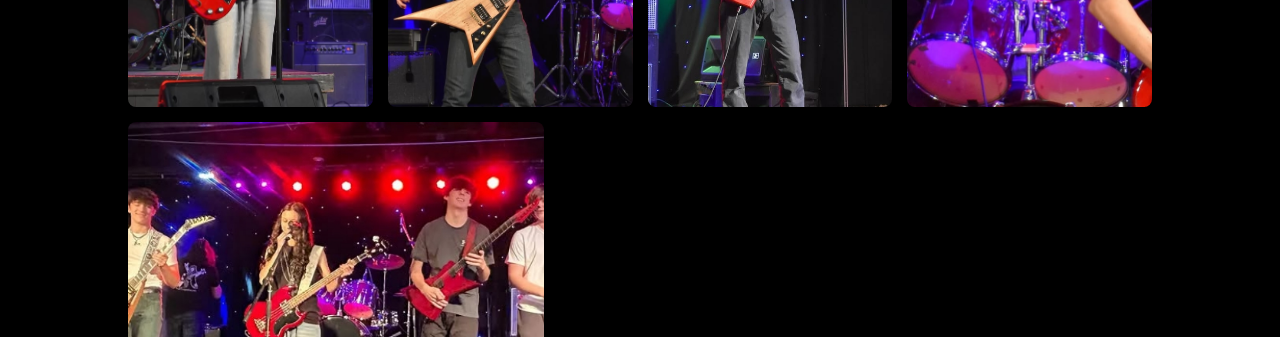
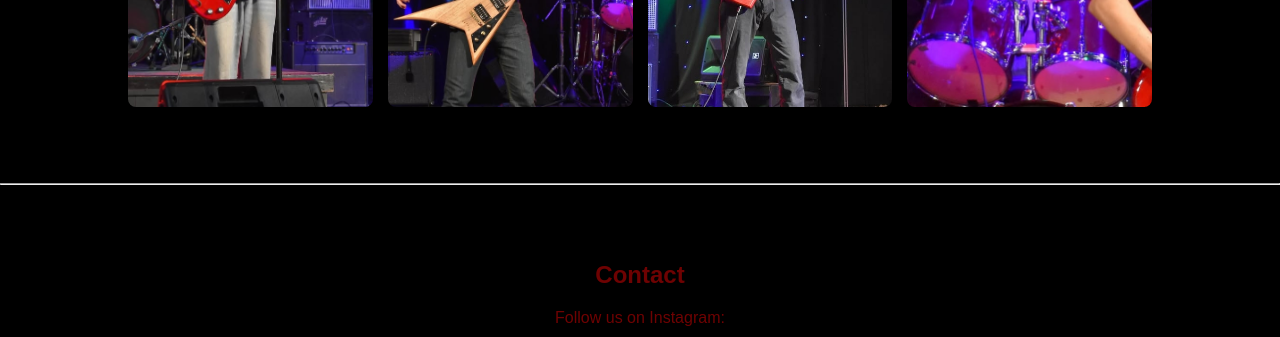
Before and after one commit to Blue-Coder11/HalfPastDead, a plain HTML site: page index.html in a window 1280 px wide. Shown: the part 1650-1987 px from the top of the page. Drawn offline with Linux system fonts and the light colour scheme.

Commit message:
Update index.html

```diff
--- a/index.html
+++ b/index.html
@@ -57,7 +57,6 @@ Rhythm guitarist: @daniellagace2</p>
         <img src="person1.jpeg" alt="Band Members">
         <img src="person2.jpeg" alt="Crowd at Concert">
         <img src="person3.jpeg" alt="Backstage">
-        <img src="bg.jpeg" style="width: 170% !important; height: 400px !important; object-fit: cover !important; border-radius: 8px !important;" alt="Background Image">
 
     </div>
 </section>
```
